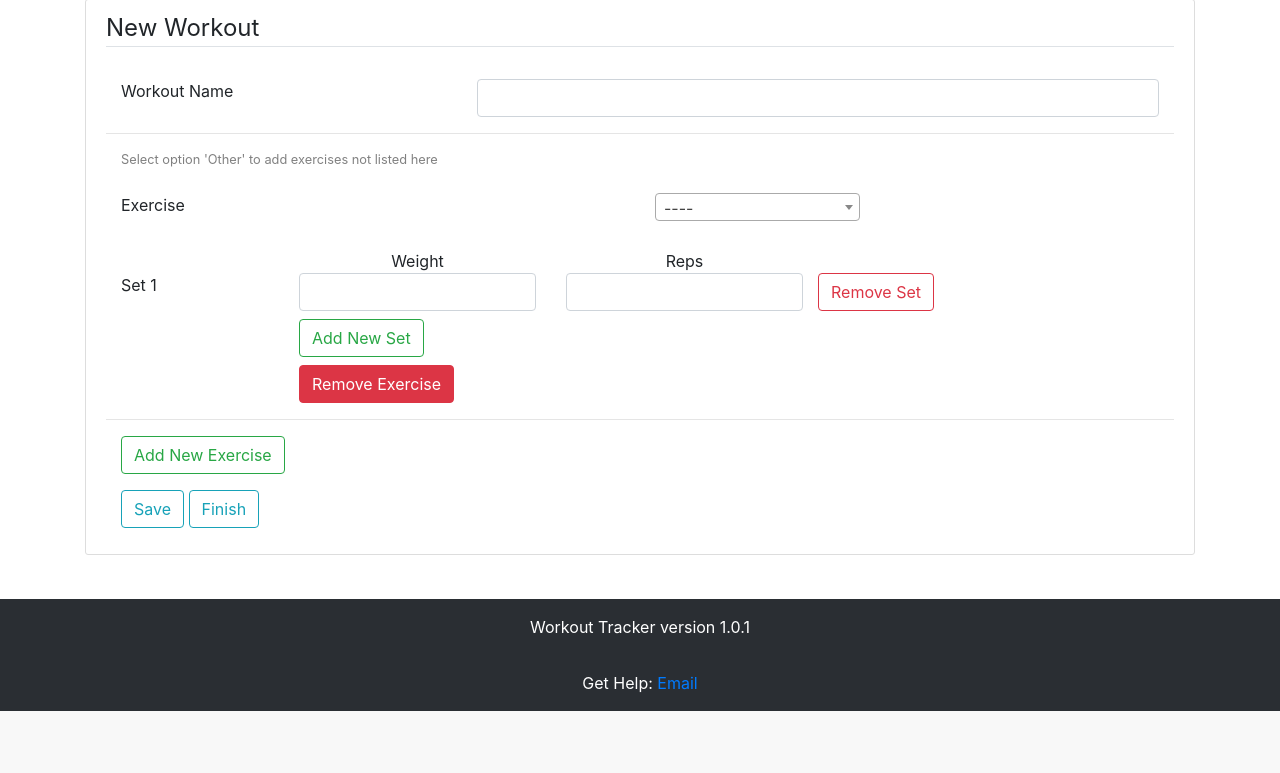
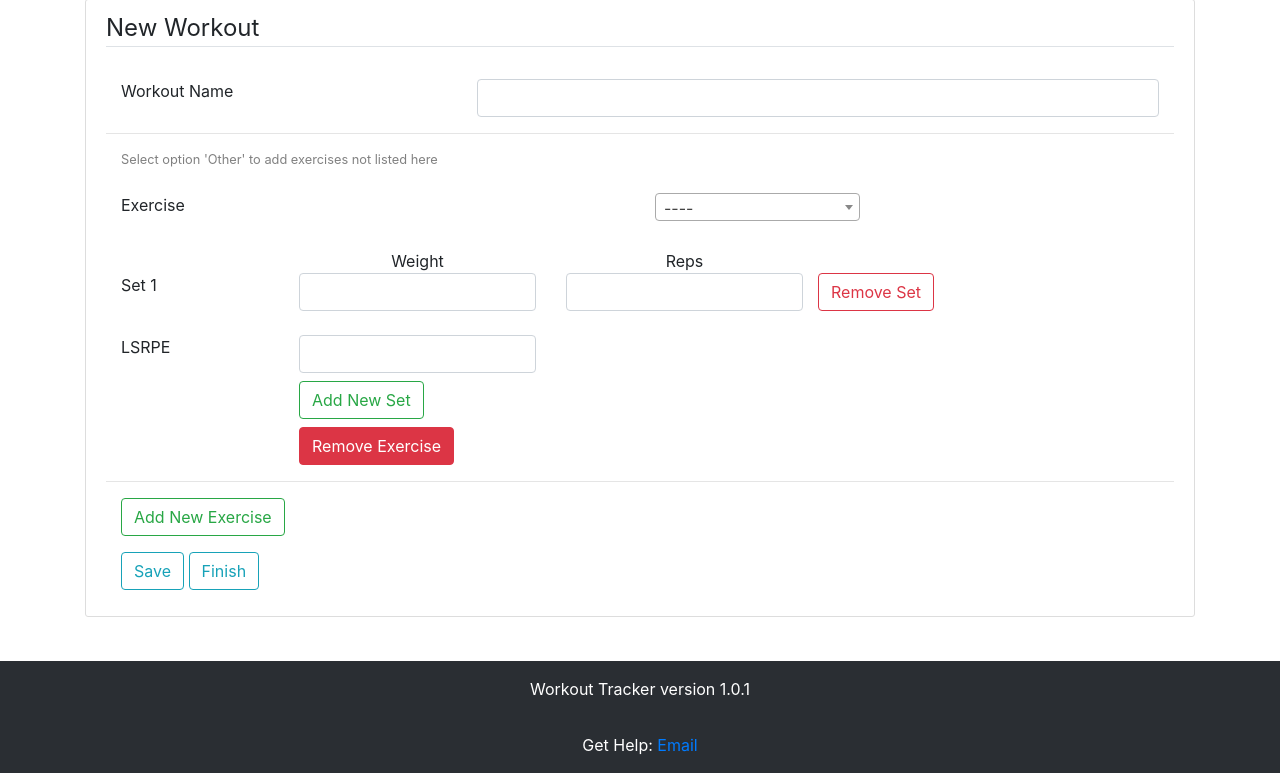
Before and after one commit to Tharindu-h/workout_tracker, a Django app: page /create in a window 1280 px wide. Shown: the part 104-877 px from the top of the page. Before the commit the page ends 815 px from the top, so only its background shows below. Run offline with Django 4.2, Linux system fonts and the light colour scheme; the visitor is signed in with stand-in values (Sample User, id 1); data that the repository does not hold is empty; parts of the project's set-up code (start-up, migrations or seed data) failed here and were passed over; some libraries are stand-ins or nearby versions.

Commit message:
Get LSRPE working with workout create page/view

```diff
--- a/workout/static/workout/js/form.js
+++ b/workout/static/workout/js/form.js
@@ -66,7 +66,7 @@ function cloneSetForm(id){
   let currSet = document.querySelectorAll(`#${id} .set`).length;
   let currExercise = document.querySelectorAll('.exercises .exercise').length;
   let idNumber = getIntegerFromStr(id)
-  document.getElementById(`addSetButton${idNumber}`).insertAdjacentHTML("beforebegin", getSetForm(idNumber, currSet + 1));
+  document.getElementById(`lsrpe${idNumber}`).insertAdjacentHTML("beforebegin", getSetForm(idNumber, currSet + 1));
 }
 
 
@@ -179,6 +179,14 @@ function getExerciseFrom(currExercise, options){
                             '</button>' +
                           '</div>' +
                         '</div>' +
+                        '<div class="row mt-4" id="lsrpe'+ currExercise +'">' +
+                          '<div class="col-2">' +
+                            '<label>LSRPE</label>' +
+                          '</div>' +
+                          '<div class="col-3">' +
+                            '<input type="text" class="form-control" name="E'+ currExercise +'-lsrpe" id="e'+ currExercise +'-lsrpe"></input>' +
+                          '</div>' +
+                        '</div>' +
                         '<div class="row mt-2 justify-content-start" id="addSetButton'+ currExercise +'">' +
                           '<div class="col-2"></div>' +
                           '<div class="col-3">' +
--- a/workout/templates/workout/create_workout.html
+++ b/workout/templates/workout/create_workout.html
@@ -61,6 +61,14 @@
               </button>
             </div>
           </div>
+          <div class="row mt-4" id="lsrpe1">
+            <div class="col-2">
+              <label>LSRPE</label>
+            </div>
+            <div class="col-3">
+              <input type="text" class="form-control" name="E1-lsrpe" id="e1-lsrpe"></input>
+            </div>
+          </div>
           <div class="row mt-2 justify-content-start" id="addSetButton1">
             <div class="col-2"></div>
             <div class="col-3">
--- a/workout/views.py
+++ b/workout/views.py
@@ -46,7 +46,8 @@ def workout_create_view(request):
         except:
           curr_e_type     = ExerciseType(name=e_name, user=request.user)
           curr_e_type.save()
-        curr_exercise   = Exercise(exercise_number=curr_exercise_number, exercise_type=curr_e_type, rpe=10)
+        curr_exercise   = Exercise(exercise_number=curr_exercise_number, exercise_type=curr_e_type,
+                           lsrpe=request.POST.get(f"E{curr_exercise_number}-lsrpe"))
         curr_exercise.save()
         curr_set_number = 1
         for s in request.POST.getlist(f"E{curr_exercise_number}-reps"):
```
